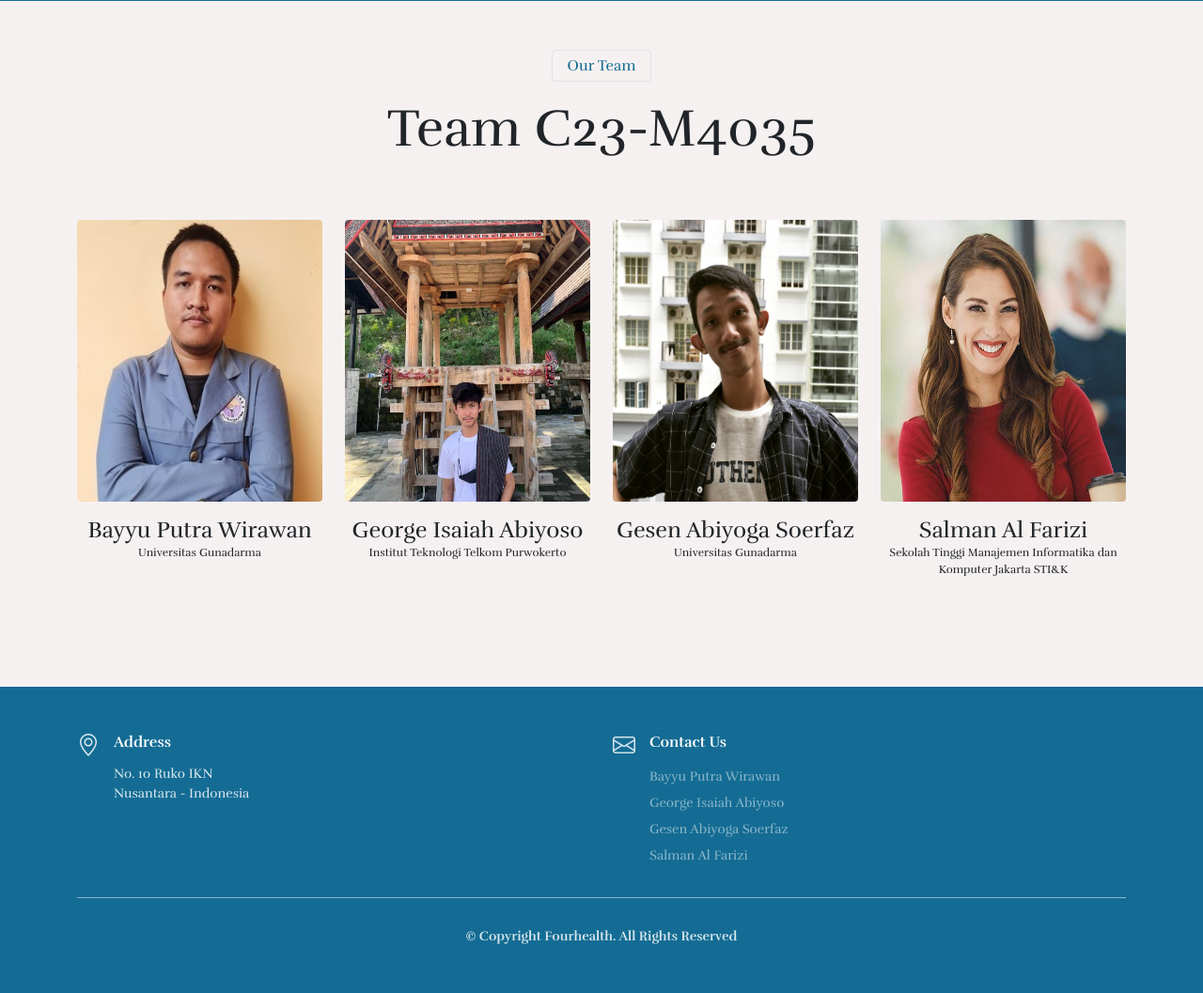
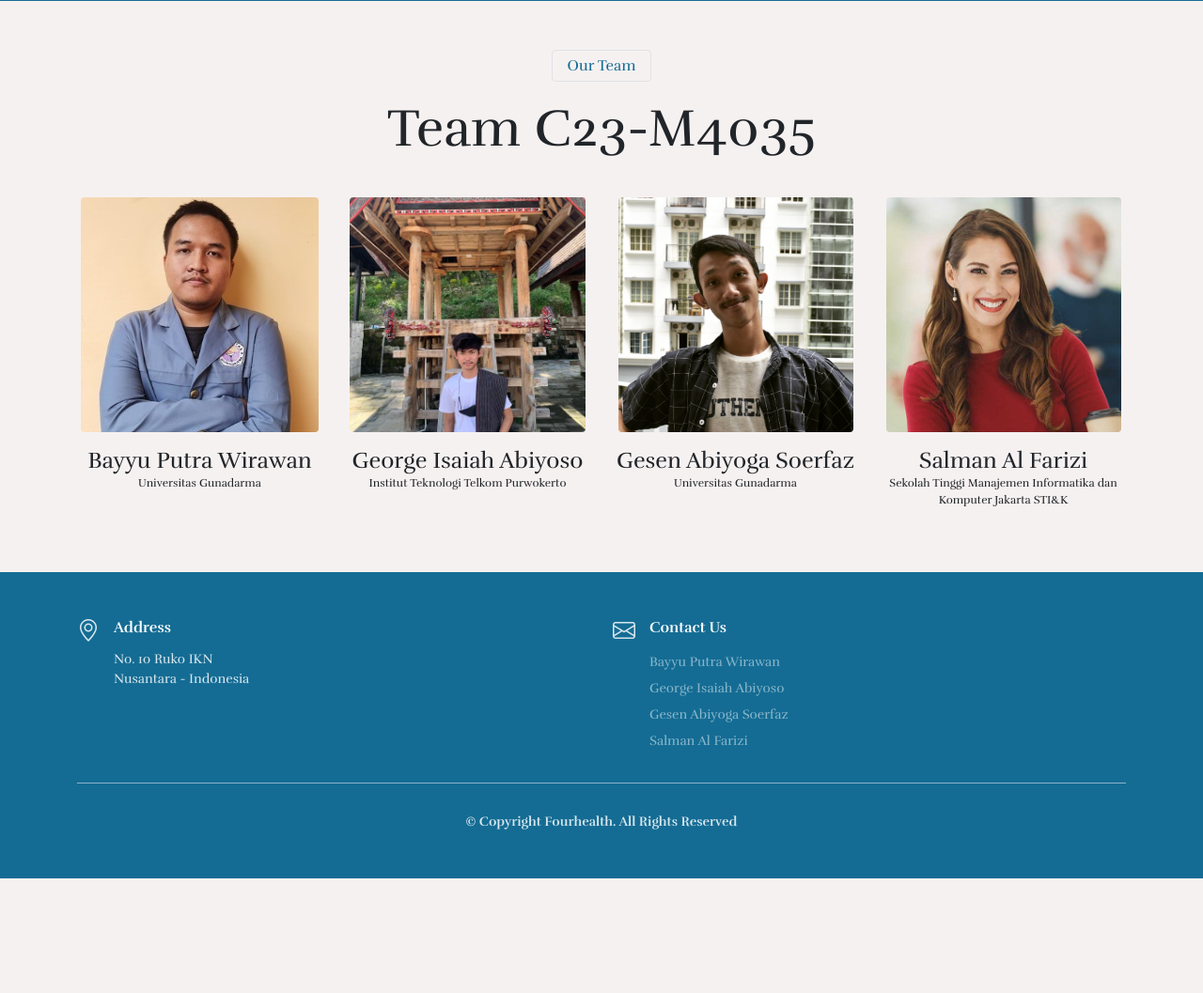
Before and after one commit to soerfaz/Fourhealth, a Flask app: page / in a window 1280 px wide. Shown: the part 1426-2483 px from the top of the page at 94% size. After the commit the page ends 2361 px from the top, so only its background shows below. Run offline with Flask 3, Linux system fonts and the light colour scheme; some libraries are stand-ins or nearby versions.

Commit message:
update ui result.js, cek_penyakit.html, and teams

```diff
--- a/app/static/js/components/result.js
+++ b/app/static/js/components/result.js
@@ -16,12 +16,12 @@ class Article extends HTMLElement {
     this.innerHTML = `
     <section class="card shadow result">
           <div class="card-body">
-            <h1 class="mb-4">According by what you input, you got : </h1>
+            <h3 class="mb-5 text-center">Depending on what symptoms you entered, you obtained:</h3>
             <div class="row gx-4 gx-lg-5 align-items-center">
-              <h1 class="display-5 fw-bolder">${_name}</h1>
+              <h4 class="fw-bolder">${_name}</h4>
               <p class="lead">${description}</p>
             </div>
-            <h2 class="fw-bolder mb-4">Precaution</h2>
+            <h5 class="fw-bolder mb-3">Precaution</h5>
             <ul>
               ${precaution.split(",").map(function(precaution,index){
                 return `
--- a/app/static/style.css
+++ b/app/static/style.css
@@ -120,12 +120,12 @@ body {
 /*** Team ***/
 .team-item {
     position: relative;
-    padding: 4rem 0;
+    padding: 1rem 0;
 }
 
 .team-item img {
     position: relative;
-    height: 300px;
+    height: 250px;
     z-index: 2;
 }
 
--- a/app/templates/cek_penyakit.html
+++ b/app/templates/cek_penyakit.html
@@ -33,7 +33,7 @@
             Please enter a non-empty string.
             <button type="button" class="btn-close close"  aria-label="Close"></button>
           </div>
-            <h3 class="text-center">Enter the symptoms and find out the disease</h3>
+            <h3 class="text-center mb-3">Enter the symptoms and find out the disease</h3>
         <div>
           <div class="form col-lg-12" action="" id="form" method="post">
             <div class="form-group form-title">
@@ -41,7 +41,7 @@
                 <label class="form-label" for="form-label">Body Temperature</label>
                 <input id="fever" value="35" type="number" min="25" max="50" step="1" name="temperature" class="form-control">
               </div>
-              <div class="mb-3">
+              <div class="mb-4">
                 <label for="symptomps" class="form-label">Your Symptoms</label>
                 <select class="form-select form-control" multiple="multiple" id="symptomps"  name="symptomps" required>
                 </select>
--- a/app/templates/components/teams.html
+++ b/app/templates/components/teams.html
@@ -11,7 +11,7 @@
           >
             Our Team
           </p>
-          <h1 class="display-4 mb-0">Team C23-M4035</h1>
+          <h1 class="display-4 mb-4">Team C23-M4035</h1>
         </div>
         <div class="row g-4 text-center">
           <div
```
